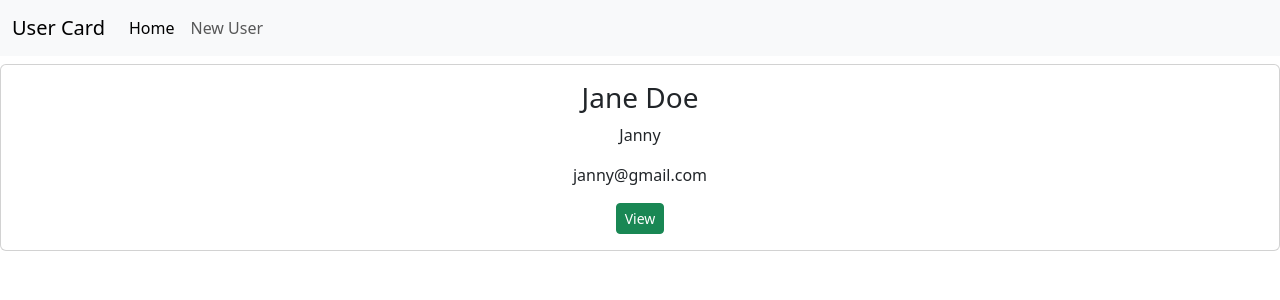
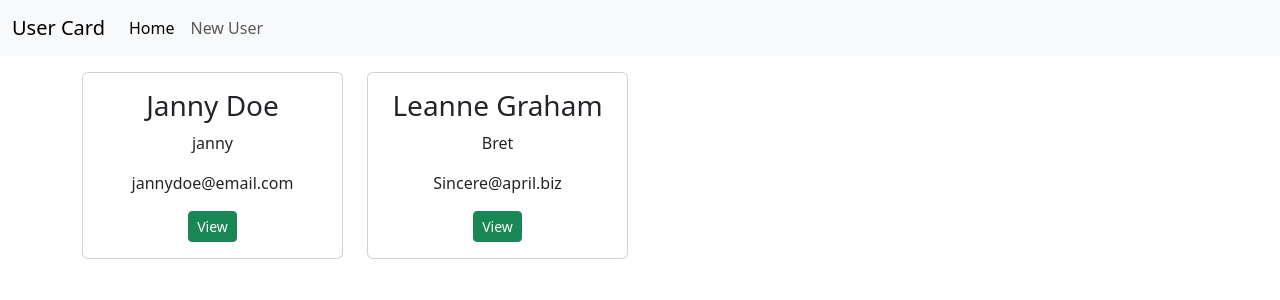
Before and after one commit to michaeloluwadamilare/user-mgt-app, a React (Create React App) app: page / in a window 1280 px wide. Shown: the top 300 px of the page. Built offline with nearby package versions, Linux system fonts and the light colour scheme; data requests are answered from the project's data file.

Commit message:
Hook Update

```diff
--- a/src/User.js
+++ b/src/User.js
@@ -5,12 +5,14 @@ const User = ({ users }) => {
 
     const userCard = users.map((user) => {
         return (
-            <div className="card mt-2" key={ user.id }>
+            <div className="col-md-3 mt-3" key={ user.id }>
+                <div className="card">
                     <div className="card-body">
                         <h3>{user.name}</h3>
                         <p>{user.username}</p>
                         <p>{user.email}</p>
                         <Link to={`/users/${user.id}`} className="btn btn-success btn-sm">View</Link>
+                    </div>
                 </div>
             </div>
 
@@ -19,7 +21,11 @@ const User = ({ users }) => {
 
     return(
         <>
+            <div className="container">
+                <div className="row">
                     { userCard }
+                </div>
+            </div>
         </>
     )
 }
--- a/src/db.json
+++ b/src/db.json
@@ -1,11 +1,18 @@
 {
   "users": [
     {
-      "id": "7bd3",
-      "name": "Jane Doe",
-      "username": "Janny",
-      "email": "janny@gmail.com",
+      "id": "a88c",
+      "name": "Janny Doe",
+      "username": "janny",
+      "email": "jannydoe@email.com",
       "phone": "09012345678"
+    },
+    {
+      "id": "8d31",
+      "name": "Leanne Graham",
+      "username": "Bret",
+      "email": "Sincere@april.biz",
+      "phone": "1-770-736-8031 x56442"
     }
   ]
 }
--- a/src/useFetch.js
+++ b/src/useFetch.js
@@ -6,26 +6,31 @@ const useFetch = (url) => {
     const [IsPending, setIsPending] = useState(true);
 
     useEffect(() => {
-        const abortCont = new AbortController();
-        fetch(url, { signal: abortCont.signal })
-        .then(res => res.json())
-        .then(data => {
-            setData(data);
-            setError(null);
-            setIsPending(false)
-        })
-        .catch(err => {
-            if(err.name === 'AbortError'){
-                console.log('aborted');
-            }else{
+        const fetchData = async () => {
+            try {
+                const response = await fetch(url);
+                if (!response.ok) {
+                    throw new Error('Could not fetch data');
+                }
+                const responseData = await response.json();
+                setData(responseData);
+                setError(null);
                 setIsPending(false);
-                setError('Could not fetch data at this moment');
+            } catch (error) {
+                if (error.name === 'AbortError') {
+                    console.log('aborted');
+                } else {
+                    setIsPending(false);
+                    setError('Could not fetch data at this moment');
+                }
             }
-        });
-        return () => abortCont.abort();
+        };
 
-    },[url]);
-    return {data, error, IsPending};
-}
+        fetchData();
+
+    }, [url]);
+
+    return { data, error, IsPending };
+};
 
 export default useFetch;
```
Lines whose indentation alone changed are shown as unchanged.
